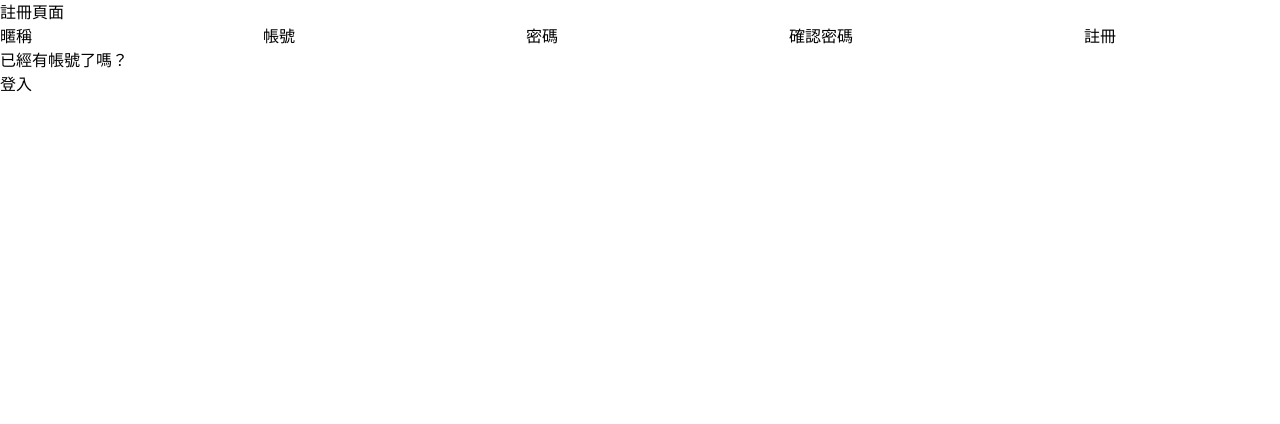
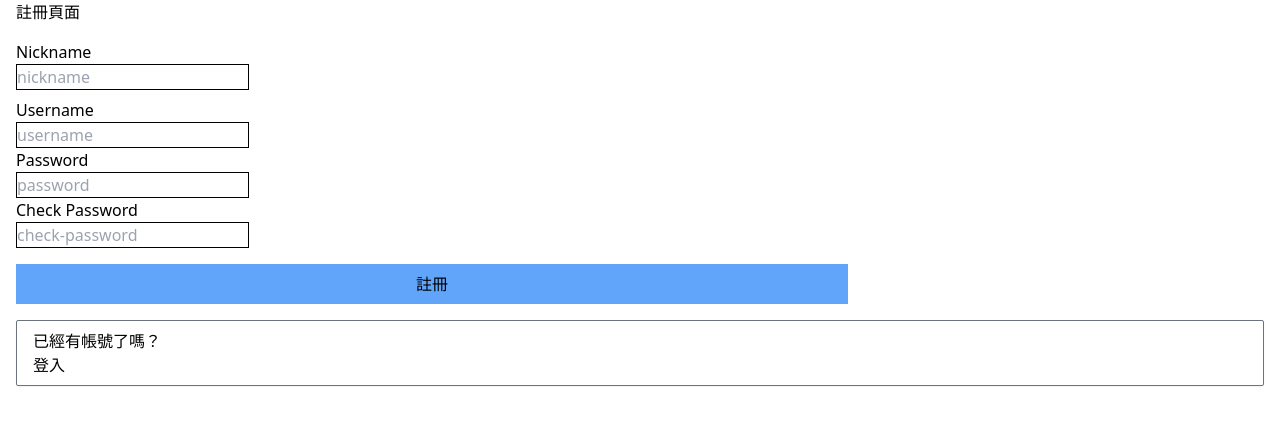
Before and after one commit to willy874/nothing-accounting-frontend, a Next.js app: page /signup in a window 1280 px wide. Shown: the top 424 px of the page. Built offline with nearby package versions, Linux system fonts and the light colour scheme.

Commit message:
feat: 🎸 adjust login and signup form page DOM structure

```diff
--- a/pages/login.jsx
+++ b/pages/login.jsx
@@ -1,22 +1,54 @@
 import Link from "next/link";
+import { useState } from "react/cjs/react.development";
+
+function LoginLabel({ label, value, handleChange }) {
+  return (
+    <label className="mb-2 block">
+      <span className="block">{label}</span>
+      <input
+        type="text"
+        placeholder={label}
+        onInput={handleChange}
+        value={value}
+        className="border border-solid border-black"
+      />
+      <p>
+        {label}: {value}
+      </p>
+    </label>
+  );
+}
 
 export default function Home() {
+  const [email, setEmail] = useState("");
+  const [password, setPassword] = useState("");
+
   return (
-    <section>
-      <h1>登入頁面</h1>
+    <section className="flex flex-col gap-4 px-4">
+      <h1 className="text-lg">登入頁面</h1>
 
-      <label htmlFor="username">帳號</label>
-      <input type="text" name="username" />
+      <form>
+        <LoginLabel
+          label="Email"
+          value={email}
+          handleChange={(e) => setEmail(e.target.value)}
+        />
 
-      <label htmlFor="username">密碼</label>
-      <input type="text" name="password" />
+        <LoginLabel
+          label="Password"
+          value={password}
+          handleChange={(e) => setPassword(e.target.value)}
+        />
+      </form>
 
-      <button>登入</button>
+      <button className="block w-2/3 bg-blue-400 p-2">登入</button>
 
-      <p>還沒有帳號嗎？</p>
-      <Link href="/signup">
-        <a>註冊</a>
-      </Link>
+      <div className="rounded-sm border border-solid border-gray-500 px-4 py-2 shadow-sm">
+        <p>還沒有帳號嗎？</p>
+        <Link href="/signup">
+          <a>註冊</a>
+        </Link>
+      </div>
     </section>
   );
 }
--- a/pages/signup.jsx
+++ b/pages/signup.jsx
@@ -2,27 +2,54 @@ import Link from "next/link";
 
 export default function Home() {
   return (
-    <section>
+    <section className="flex flex-col gap-4 px-4">
       <h1>註冊頁面</h1>
+      <form>
+        <label className="mb-2 block">
+          <span className="block">Nickname</span>
+          <input
+            type="text"
+            placeholder="nickname"
+            className="border border-solid border-black"
+          />
+        </label>
 
-      <label htmlFor="nickname">暱稱</label>
-      <input type="text" name="nickname" />
+        <label className="block">
+          <span className="block">Username</span>
+          <input
+            type="text"
+            placeholder="username"
+            className="border border-solid border-black"
+          />
+        </label>
 
-      <label htmlFor="username">帳號</label>
-      <input type="text" name="username" />
+        <label className="block">
+          <span className="block">Password</span>
+          <input
+            type="text"
+            placeholder="password"
+            className="border border-solid border-black"
+          />
+        </label>
 
-      <label htmlFor="password">密碼</label>
-      <input type="text" name="password" />
+        <label className="block">
+          <span className="block">Check Password</span>
+          <input
+            type="text"
+            placeholder="check-password"
+            className="border border-solid border-black"
+          />
+        </label>
+      </form>
 
-      <label htmlFor="check-password">確認密碼</label>
-      <input type="text" name="check-password" />
+      <button className="block w-2/3 bg-blue-400 p-2">註冊</button>
 
-      <button>註冊</button>
-
-      <p>已經有帳號了嗎？</p>
-      <Link href="/login">
-        <a>登入</a>
-      </Link>
+      <div className="rounded-sm border border-solid border-gray-500 px-4 py-2 shadow-sm">
+        <p>已經有帳號了嗎？</p>
+        <Link href="/login">
+          <a>登入</a>
+        </Link>
+      </div>
     </section>
   );
 }
```
